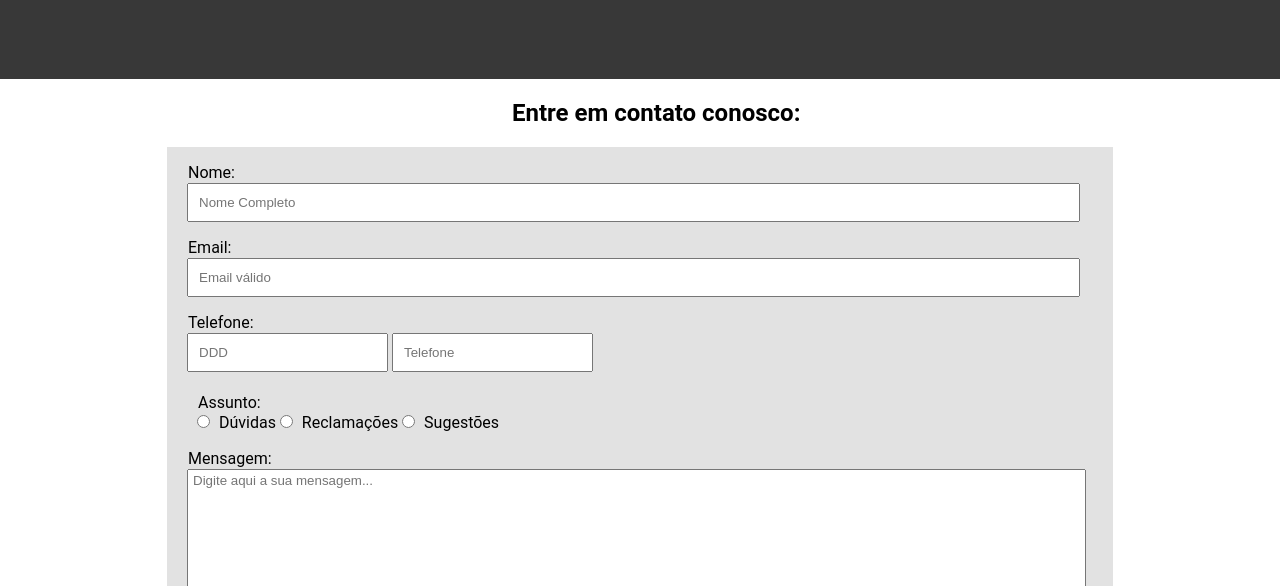
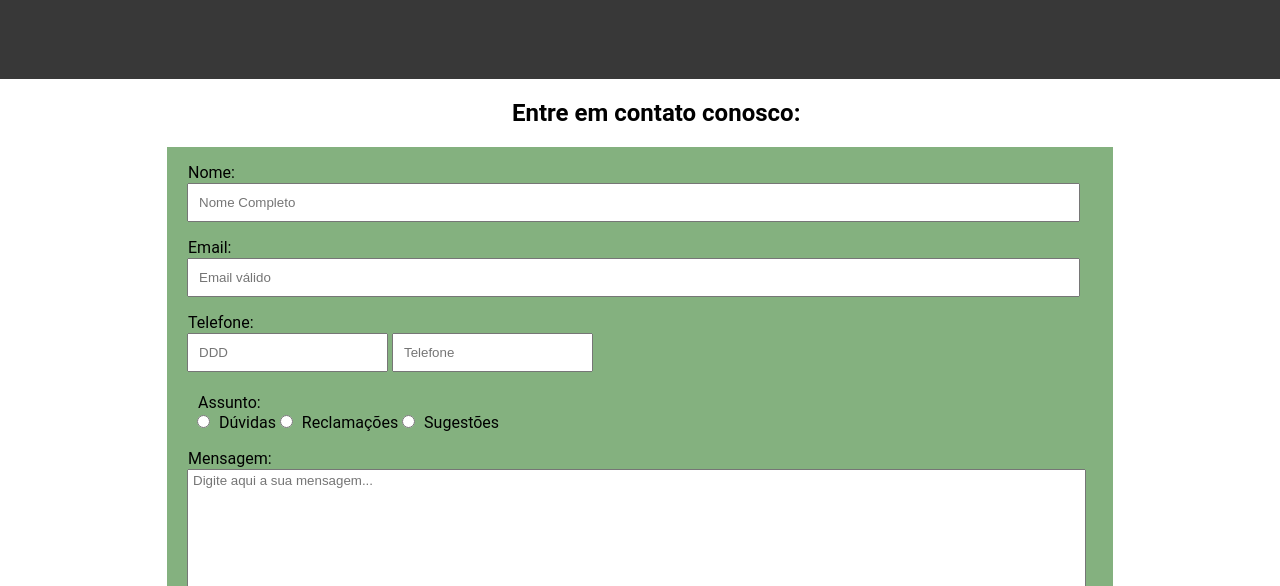
Before and after one commit to ianrochapg/ecopool, a plain HTML site: page contato.html in a window 1280 px wide. Shown: the part 141-727 px from the top of the page. Drawn offline with Linux system fonts and the light colour scheme.

Commit message:
Cor de fundo

```diff
--- a/css/style.css
+++ b/css/style.css
@@ -450,3 +450,7 @@ h2.reference {
 	min-height: calc( 100vh - 104px);
 	background-color: #383838;
 }
+
+.formulario form {
+	background-color: #84B17F;
+}
```
